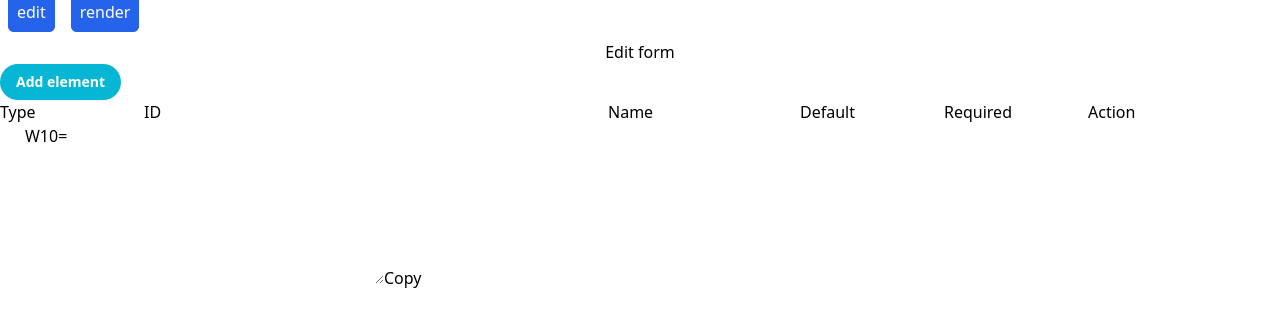
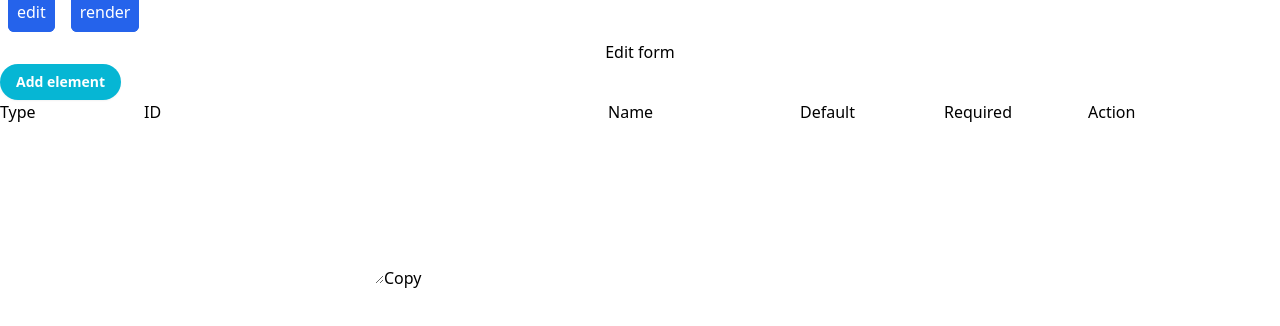
Before and after one commit to Alexpri/test-wysiwyg, a Nuxt app: page /edit in a window 1280 px wide. Shown: the top 326 px of the page. Built offline with nearby package versions, Linux system fonts and the light colour scheme.

Commit message:
t-3 - refactoring, fix for console error

```diff
--- a/pages/edit.vue
+++ b/pages/edit.vue
@@ -22,10 +22,12 @@
         @delete-event="deleteEventHanlder"
       />
     </section>
-    <textarea class="w-96 h-40" readonly>
-      {{ encodedData }}
-    </textarea>
-    <button type="button" @click="copyToClipboard">Copy</button>
+    <ClientOnly>
+      <textarea class="w-96 h-40" readonly>
+        {{ encodedData }}
+      </textarea>
+      <button type="button" @click="copyToClipboard">Copy</button>
+    </ClientOnly>
   </div>
 </template>
 <script setup lang="ts">
@@ -46,7 +48,11 @@ let filledItems: FilledItemsObject = reactive({ items: [] })
 const orderNumber: Ref<number> = ref(0)
 
 const encodedData = computed(() => {
-  return window.btoa(JSON.stringify(filledItems.items))
+  let returnValue = ''
+  if (filledItems.items.length) {
+    returnValue = window.btoa(JSON.stringify(filledItems.items))
+  }
+  return returnValue
 })
 
 function addElementButtonHandler(): void {
--- a/pages/render.vue
+++ b/pages/render.vue
@@ -7,9 +7,7 @@
       class="w-full border border-slate-200 placeholder-slate-400"
     />
     <div v-if="filledItems.length">
-      <template v-for="item in filledItems" :key="item.id">
-        <RenderElement :item="item" />
-      </template>
+      <RenderElement v-for="item in filledItems" :item="item" :key="item.id" />
     </div>
   </div>
 </template>
@@ -26,6 +24,7 @@ const filledItems = computed(() => {
       console.error(e)
     }
   }
+
   return returnValue
 })
 </script>
```
